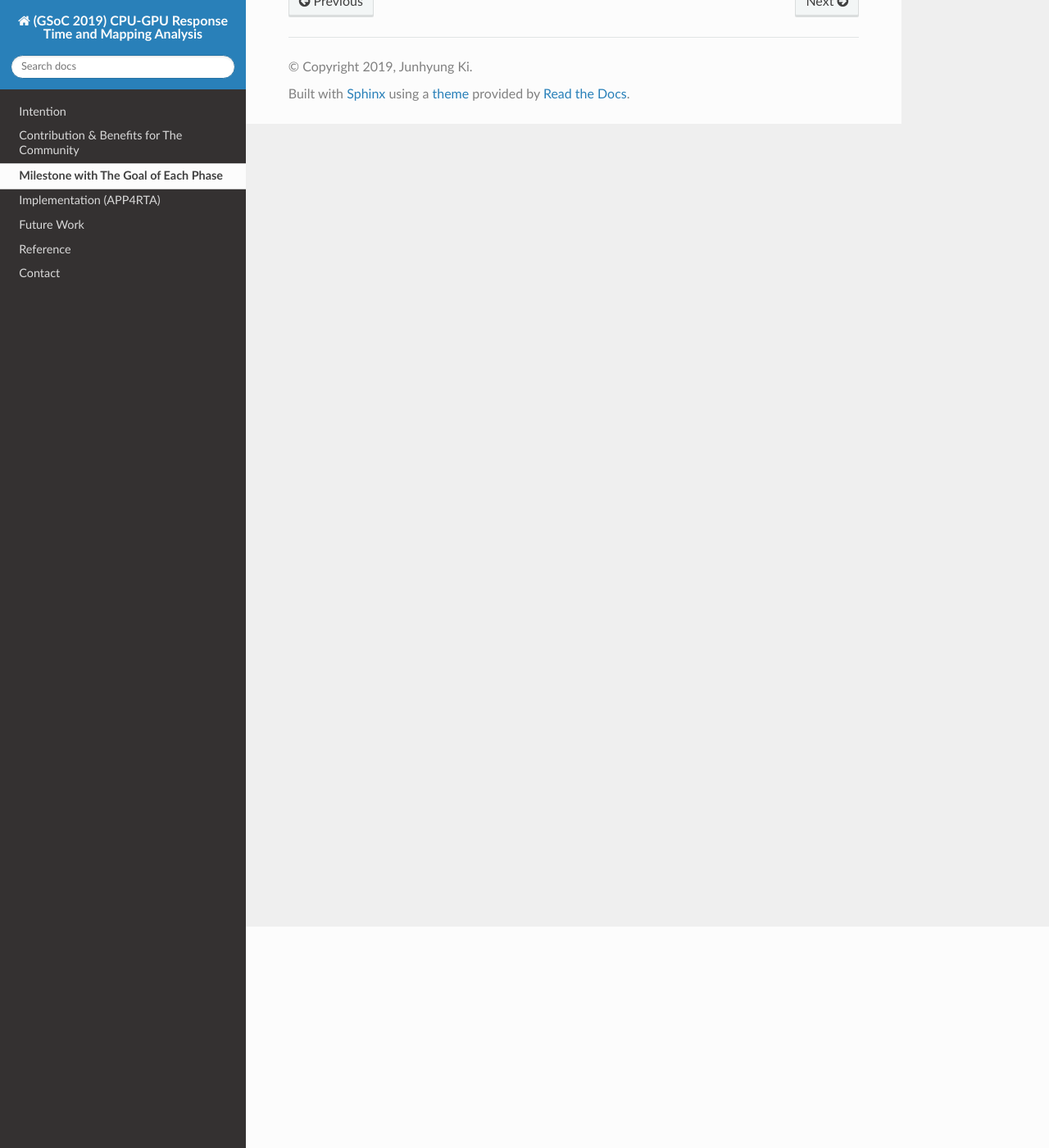
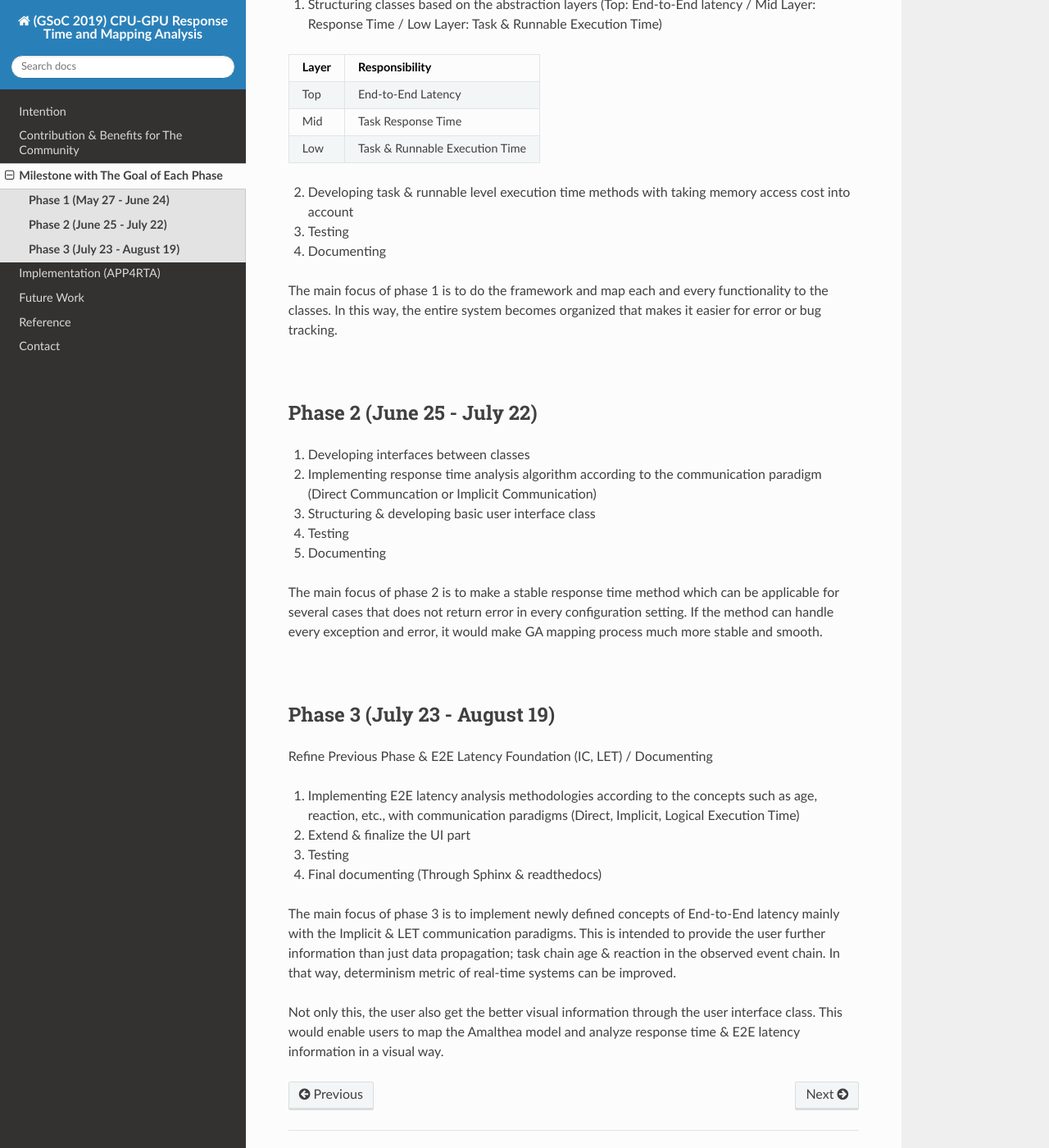
Before and after one commit to junh-ki/gsoc_doc, a Sphinx documentation site: the page built from docs/source/contents/milestone.rst, in a window 1280 px wide and 1400 px high, scrolled down 270 px. Shown: the whole window at 82% size. Built offline with Sphinx 7.4.7 and the Read the Docs theme 2.0.0, drawn with Linux system fonts in a browser that asks for light colours; some of the changed text lies outside the part shown.

Commit message:
milestone modified

```diff
--- a/docs/source/contents/milestone.rst
+++ b/docs/source/contents/milestone.rst
@@ -1,10 +1,66 @@
-Milestone with The Goal of Each Phase
-=====================================
+**Milestone with The Goal of Each Phase**
+=========================================
 
-* **Phase 1:** Response Time Analysis (CPU) / Documenting for Phase 1
+|
 
+**Phase 1 (May 27 - June 24)**
+------------------------------
 
-* **Phase 2:** Refine Previous Phase & E2E Latency Foundation (IC, LET) / Documenting for Phase 2
+1. Structuring classes based on the abstraction layers (Top: End-to-End latency / Mid Layer: Response Time / Low Layer: Task & Runnable Execution Time)
 
+=====   ==============================
+Layer   Responsibility
+=====   ==============================
+Top		End-to-End Latency
+Mid		Task Response Time
+Low		Task & Runnable Execution Time
+=====   ==============================
 
-* **Phase 3:** Finalize IC, LET and the User Interface part / Documenting for Phase 3
+2. Developing task & runnable level execution time methods with taking memory access cost into account
+
+3. Testing
+
+4. Documenting
+
+The main focus of phase 1 is to do the framework and map each and every functionality to the classes.
+In this way, the entire system becomes organized that makes it easier for error or bug tracking.
+
+|
+
+**Phase 2 (June 25 - July 22)**
+-------------------------------
+
+1. Developing interfaces between classes
+
+2. Implementing response time analysis algorithm according to the communication paradigm (Direct Communcation or Implicit Communication)
+
+3. Structuring & developing basic user interface class
+
+4. Testing
+
+5. Documenting
+
+The main focus of phase 2 is to make a stable response time method which can be applicable for several cases that does not return error in every configuration setting.
+If the method can handle every exception and error, it would make GA mapping process much more stable and smooth.
+
+|
+
+**Phase 3 (July 23 - August 19)**
+---------------------------------
+
+Refine Previous Phase & E2E Latency Foundation (IC, LET) / Documenting
+
+1. Implementing E2E latency analysis methodologies according to the concepts such as age, reaction, etc., with communication paradigms (Direct, Implicit, Logical Execution Time)
+
+2. Extend & finalize the UI part
+
+3. Testing
+
+4. Final documenting (Through Sphinx & readthedocs)
+
+The main focus of phase 3 is to implement newly defined concepts of End-to-End latency mainly with the Implicit & LET communication paradigms.
+This is intended to provide the user further information than just data propagation; task chain age & reaction in the observed event chain.
+In that way, determinism metric of real-time systems can be improved.
+
+Not only this, the user also get the better visual information through the user interface class.
+This would enable users to map the Amalthea model and analyze response time & E2E latency information in a visual way.
```
